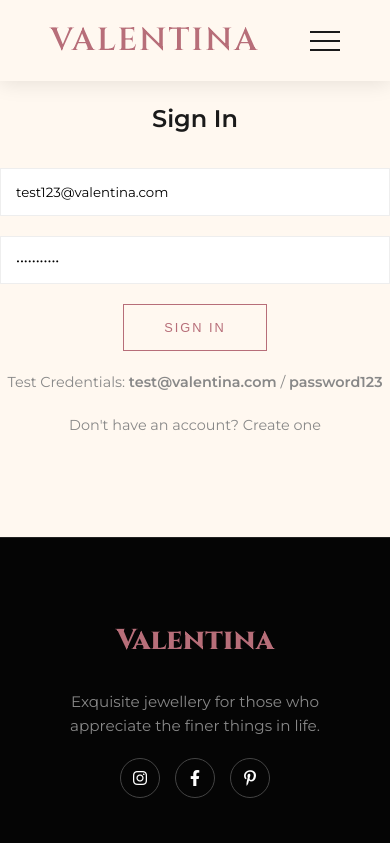
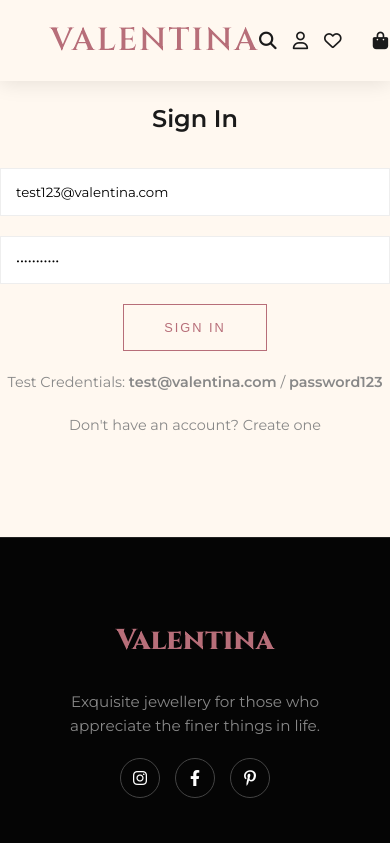
Before and after one commit to layer1-studio/valentina, a React (Vite) app: page /account in a window 390 px wide. Shown: the top 843 px of the page. Built offline with nearby package versions, Linux system fonts and the light colour scheme; a web font is replaced by a local one.

Commit message:
fix: show nav icons on mobile (search, user, wishlist, bag)

```diff
--- a/src/index.css
+++ b/src/index.css
@@ -1269,10 +1269,16 @@
         font-size: 3.5rem;
     }
 
-    .nav-links,
+    .nav-links {
+        display: none;
+    }
+
     .nav-icons {
-        display: none;
-    }
+        display: flex;
+        gap: 16px;
+        align-items: center;
+    }
+
 
     .hamburger {
         display: block;
```
